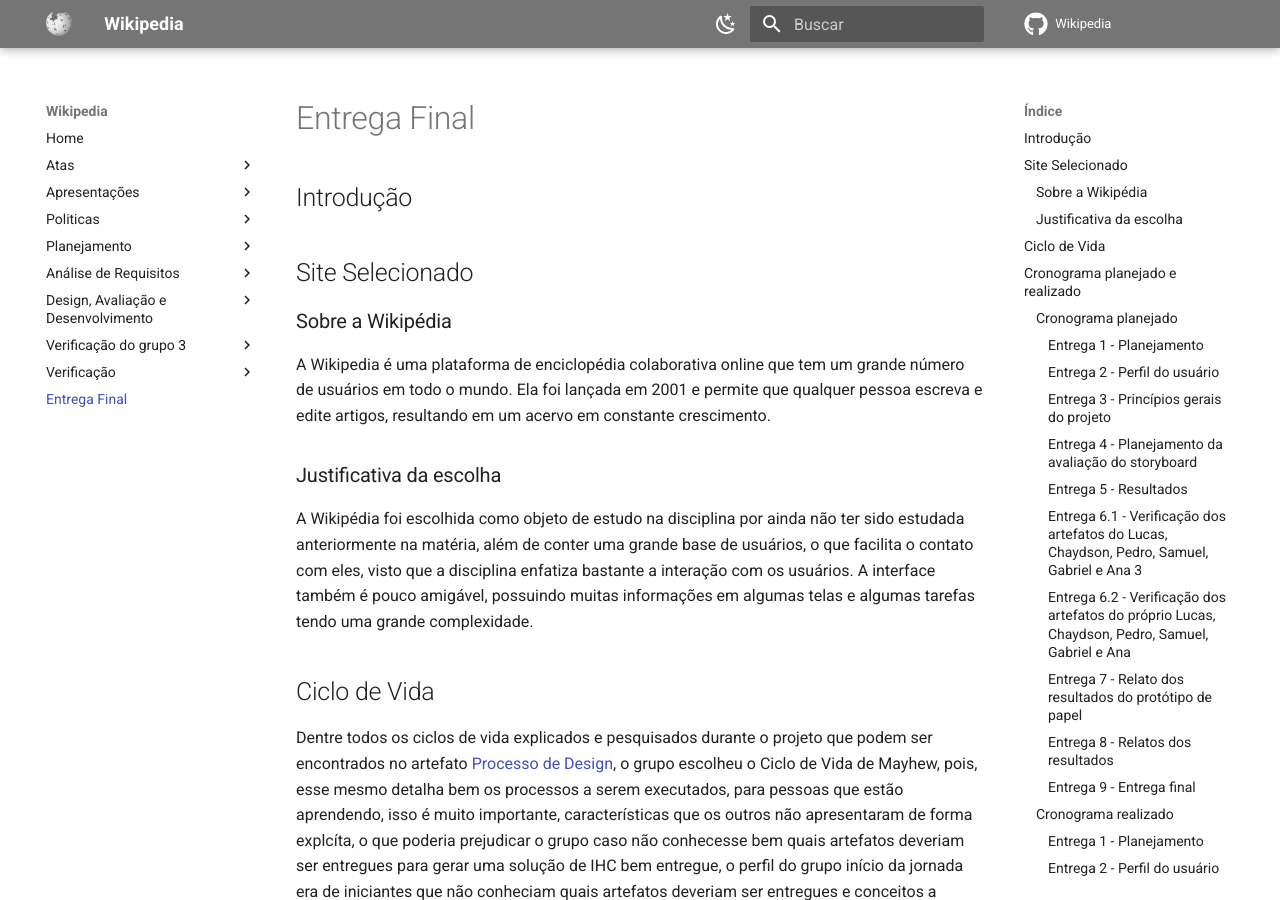
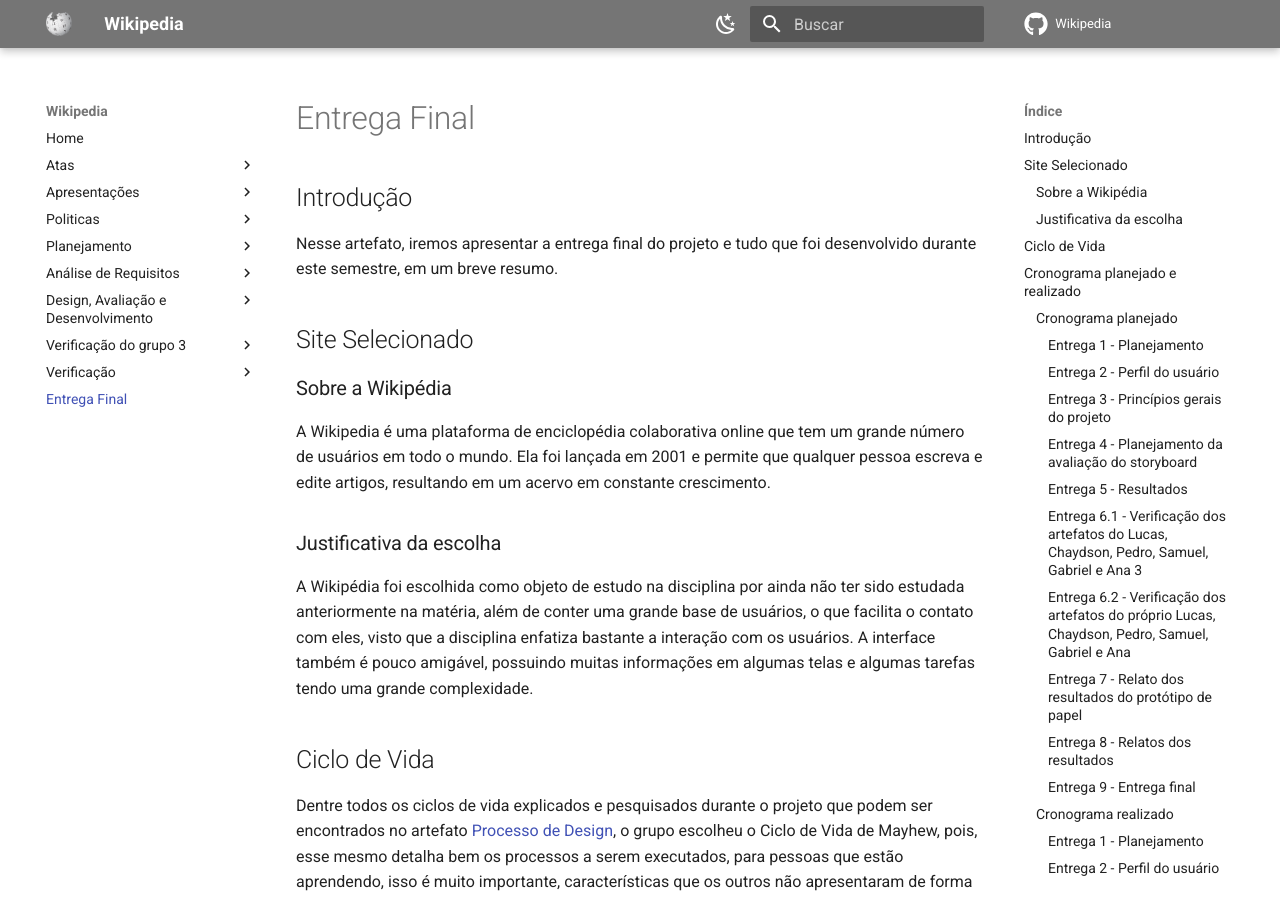
Before and after one commit to Interacao-Humano-Computador/2023.1-Wikipedia, an MkDocs documentation site: the page built from docs/entregaFinal/entregaFinal.md, in a window 1280 px wide and 900 px high. Built offline with MkDocs 1.6.1 and Material for MkDocs 9.7.7, drawn with Linux system fonts in a browser that asks for light colours; a script that is not in the unit is left out; comment, search, counter and statistics services are not loaded; some of the changed text lies outside the part shown.

Commit message:
its over

```diff
--- a/docs/entregaFinal/entregaFinal.md
+++ b/docs/entregaFinal/entregaFinal.md
@@ -1,6 +1,8 @@
 # Entrega Final
 
 ## Introdução
+
+Nesse artefato, iremos apresentar a entrega final do projeto e tudo que foi desenvolvido durante este semestre, em um breve resumo.
 
 ## Site Selecionado
 
```
Also changed, not shown: other parts of docs/entregaFinal/entregaFinal.md (+1 -1 lines).
